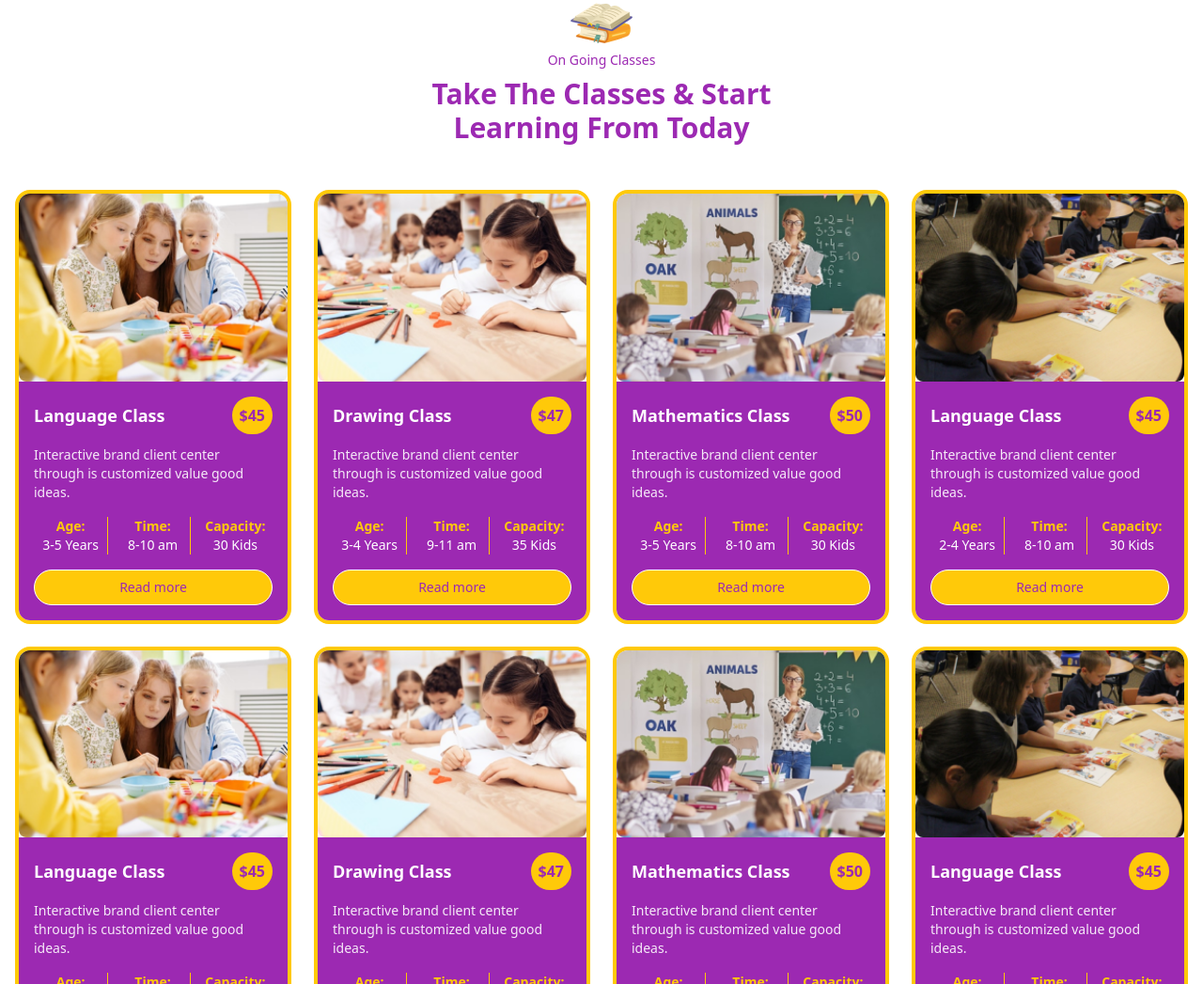
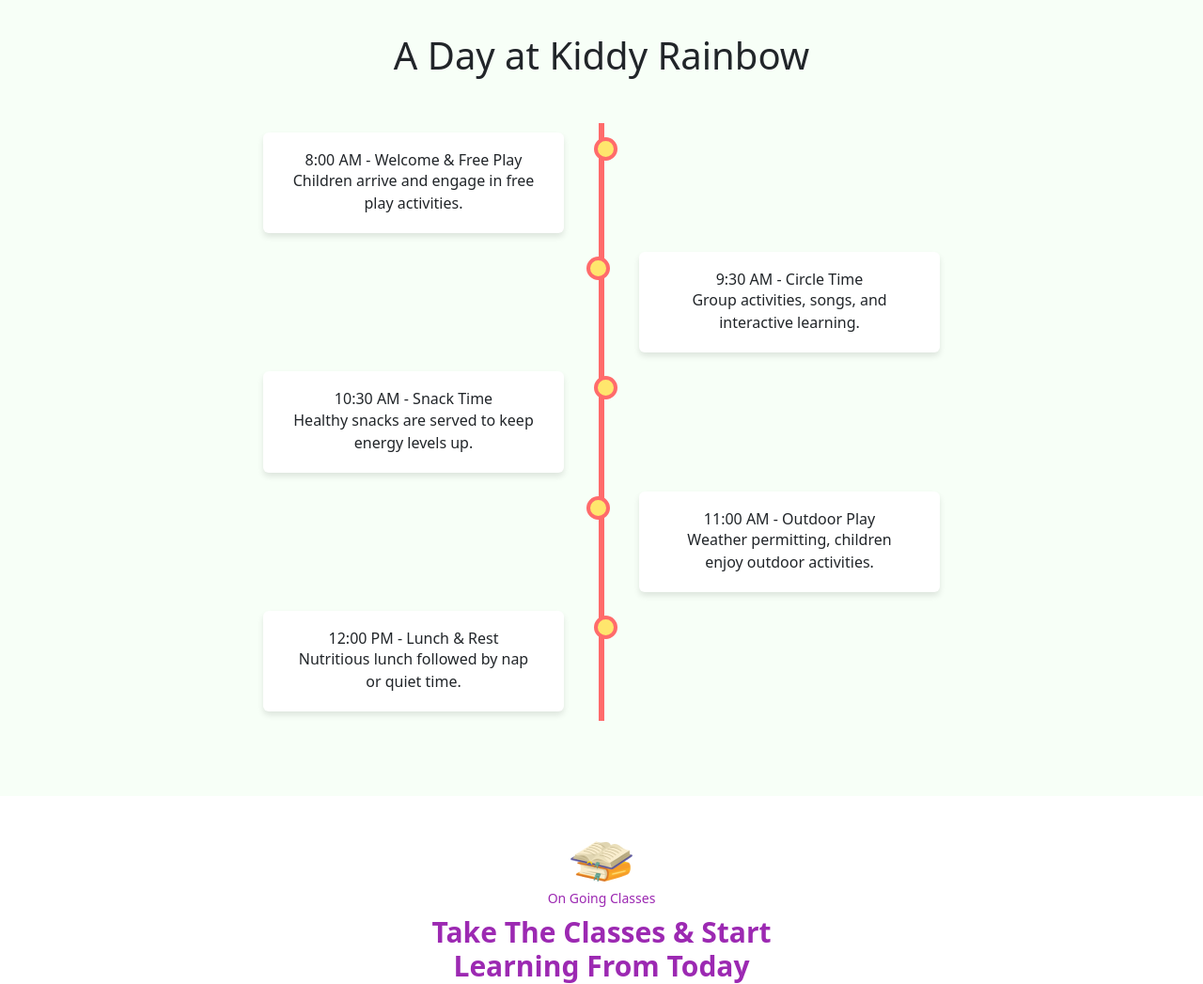
Before and after one commit to Lic-AlexGomez/DAYCARELALY, a React app: page / in a window 1280 px wide. Shown: the part 1053-2100 px from the top of the page at 94% size. Built offline with nearby package versions, Linux system fonts and the light colour scheme; some packages are replaced by stand-ins of ours; no server answers.

Commit message:
Seccion de Timeline agregada

```diff
--- /dev/null
+++ b/src/front/js/component/Aday.jsx
@@ -0,0 +1,43 @@
+import React from 'react'
+
+const Aday = () => {
+  return (
+    <section className="daily-activities">
+                <h2>A Day at Kiddy Rainbow</h2>
+                <div className="timeline">
+                    <div className="timeline-item">
+                        <div className="timeline-content">
+                            <h3>8:00 AM - Welcome & Free Play</h3>
+                            <p>Children arrive and engage in free play activities.</p>
+                        </div>
+                    </div>
+                    <div className="timeline-item">
+                        <div className="timeline-content">
+                            <h3>9:30 AM - Circle Time</h3>
+                            <p>Group activities, songs, and interactive learning.</p>
+                        </div>
+                    </div>
+                    <div className="timeline-item">
+                        <div className="timeline-content">
+                            <h3>10:30 AM - Snack Time</h3>
+                            <p>Healthy snacks are served to keep energy levels up.</p>
+                        </div>
+                    </div>
+                    <div className="timeline-item">
+                        <div className="timeline-content">
+                            <h3>11:00 AM - Outdoor Play</h3>
+                            <p>Weather permitting, children enjoy outdoor activities.</p>
+                        </div>
+                    </div>
+                    <div className="timeline-item">
+                        <div className="timeline-content">
+                            <h3>12:00 PM - Lunch & Rest</h3>
+                            <p>Nutritious lunch followed by nap or quiet time.</p>
+                        </div>
+                    </div>
+                </div>
+            </section>
+  )
+}
+
+export default Aday
--- a/src/front/js/pages/ContactUs.jsx
+++ b/src/front/js/pages/ContactUs.jsx
@@ -12,8 +12,6 @@
 
 const ContactUs = () => {
   const { actions, store } = useContext(Context);
-
-
   const [dataContactUs, setDataContactUs] = useState({
     first_name: "",
     last_name: "",
@@ -106,7 +104,7 @@
 
   return (
     <div className="container-form">
-      <h1 className="contactus tw-text-4xl tw-font-bold">Contact Us</h1>
+      <h1 className="contactus tw-text-4xl tw-font-bold ">Contact Us</h1>
       <p className="anyquestion tw-mx-auto tw-w-70 tw-flex tw-justify-center">
         Any question or remarks? Just write us a message!
       </p>
@@ -194,7 +192,7 @@
                   />
                 </div>
               </div>
-              <div className="tw-flex tw-justify-center tw-space-x-24 ">
+              <div className="tw-flex  tw-space-x-24 ">
                 <div className="email tw-mt-10 tw-space-y-2 tw-flex-1 ">
                   <label className="labelEmail tw-block">email</label>
                   <input
--- a/src/front/js/pages/home.js
+++ b/src/front/js/pages/home.js
@@ -5,6 +5,7 @@
 import "../../styles/Hero.css";
 import Hero from "../component/hero.jsx";
 import Getintouch from "../pages/Getintouch.jsx";
+import Aday from "../component/Aday.jsx";
 
 export const Home = () => {
 useEffect(() => {
@@ -14,6 +15,7 @@
 	return (
 		<div className="text-center ">
 			<Hero />
+			<Aday/>
 			<Classes />
 			{/* <FileUploader /> */}
 			<Getintouch />
--- a/src/front/styles/ContactUs.css
+++ b/src/front/styles/ContactUs.css
@@ -7,7 +7,14 @@
   --secondary: #ffc909;
   --background: #FFF5E9;
 }
-
+.container-form{
+   display: flex;
+   justify-content: center;
+   align-items: center;
+   flex-direction: column;
+   height: 100vh;
+   background-color: #ffc909;
+}
 
 .contactus-container{
    margin-top: 50px;
@@ -16,6 +23,8 @@
    width: 1200px;
    background-color: #ffffff;
    border-radius: 10px;
+   border: 2px solid black;
+
 
 }
 .contactInfo{
@@ -24,6 +33,7 @@
    background-color: #9C29B2;
    margin: 10px;
    border-radius:10px;
+   padding-left: 1rem;
 }
 .paragraphinfo{
    color: #C9C9C9;
```
